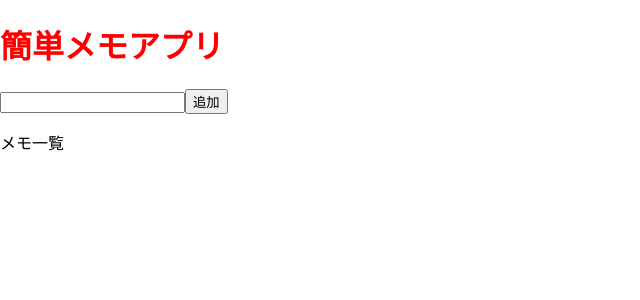
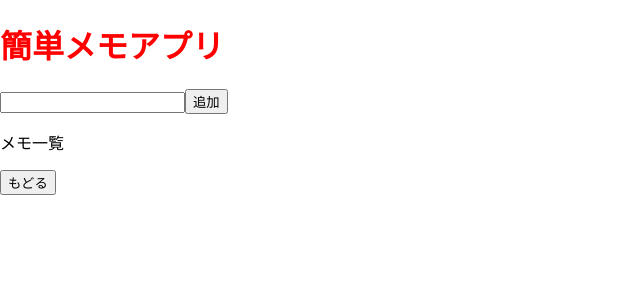
Before and after one commit to grandorder999/practice1-react, a React (Create React App) app: page / in a window 1280 px wide. Shown: the top 300 px of the page, without its empty margins (0-640 px from the left). Built offline with nearby package versions, Linux system fonts and the light colour scheme.

Commit message:
テストのため新たなTSファイルを作成

```diff
--- a/src/components/App.tsx
+++ b/src/components/App.tsx
@@ -1,6 +1,7 @@
 import React from "react";
 import { ChangeEvent, useState, FC } from "react";
 import "../style.css"; //CSSはパスだけ記載する
+import { Test } from "./test";
 
 export const App: FC = () => {
   // テキストボックスstate
@@ -41,6 +42,7 @@ export const App: FC = () => {
             </li>
           ))}
         </ul>
+        <Test></Test>
       </div>
     </div>
   );
--- /dev/null
+++ b/src/components/test.tsx
@@ -0,0 +1,9 @@
+import React from "react";
+import { FC, useState } from "react";
+
+export const Test: FC = (props) => {
+  const [context, setContext] = useState<string>("");
+  const onClickReturn = () => {};
+
+  return <button type="button">もどる</button>;
+};
```
